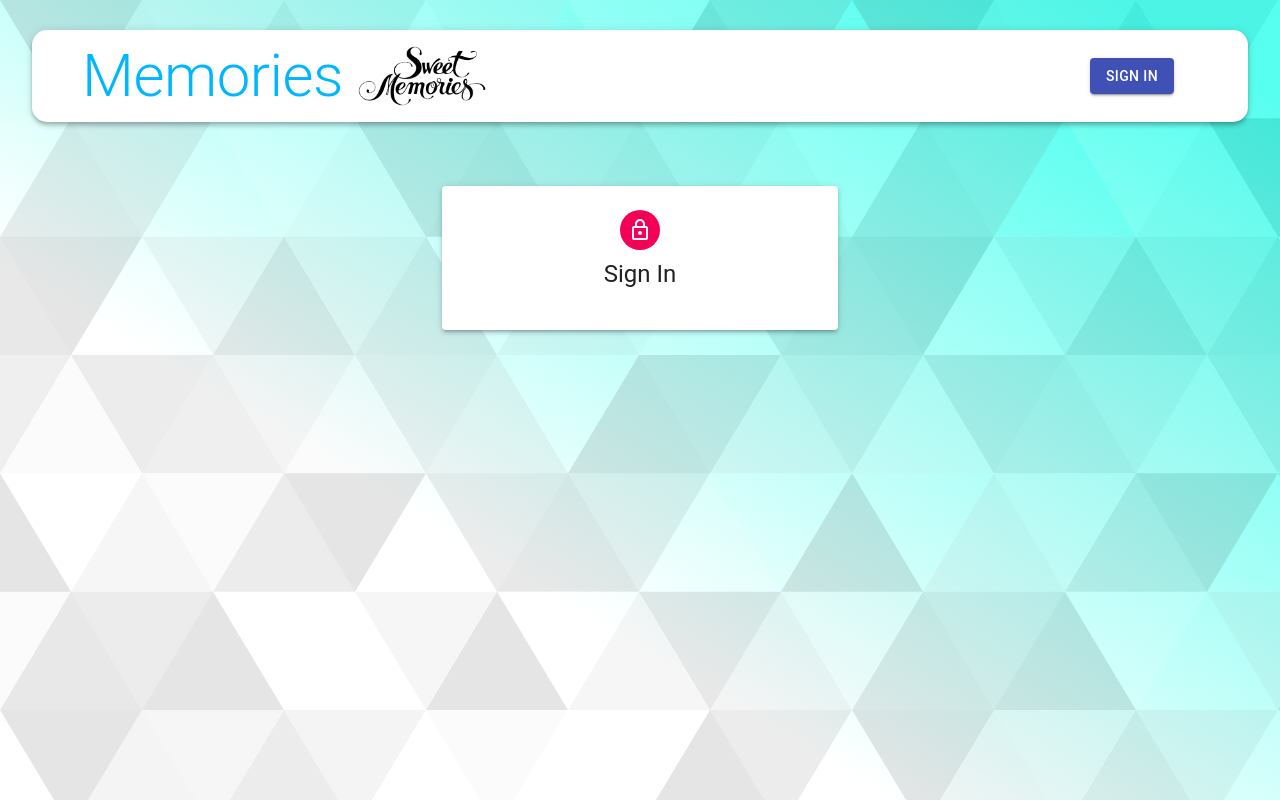
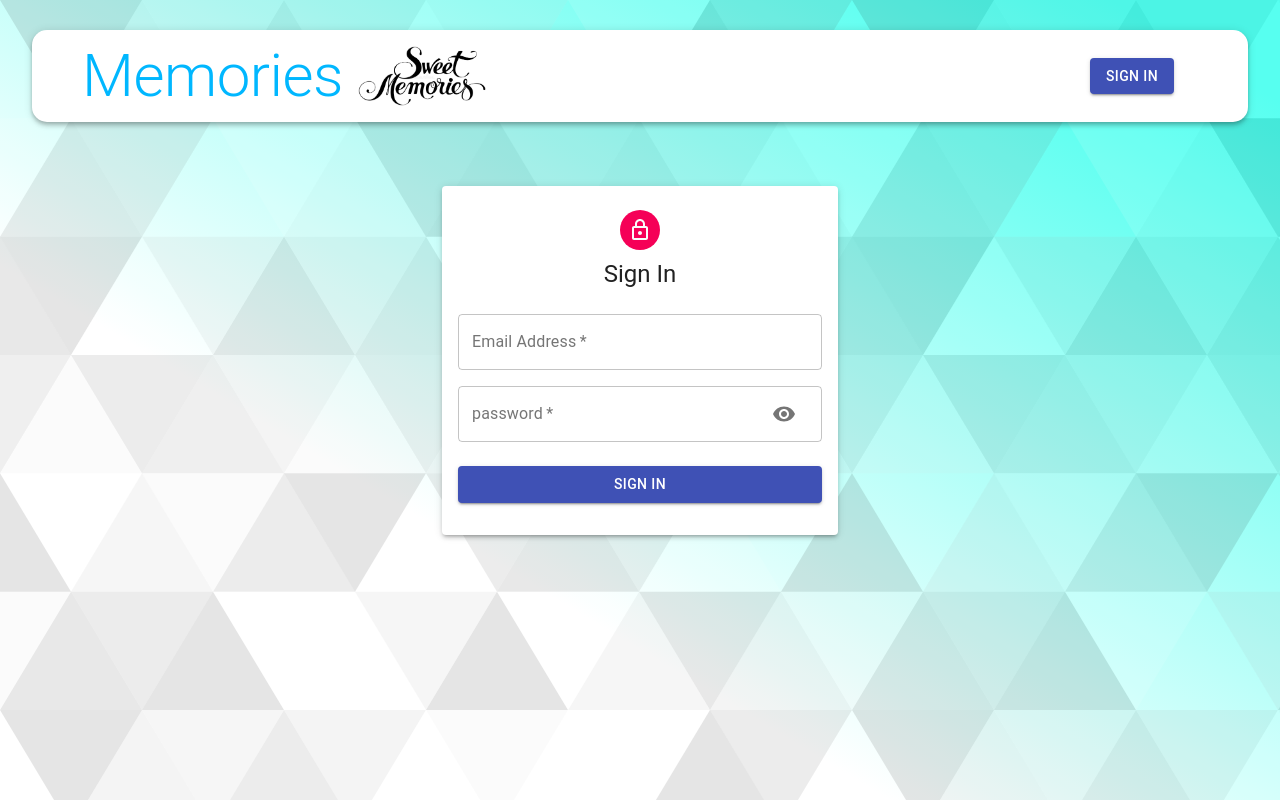
Before and after one commit to tahany777/client, a React (Create React App) app: page /auth in a window 1280 px wide. Built offline with nearby package versions, Linux system fonts and the light colour scheme.

Commit message:
feat: add sign up and sign in

```diff
--- a/package.json
+++ b/package.json
@@ -4,6 +4,8 @@
   "private": true,
   "proxy": "http://localhost:5000",
   "dependencies": {
+    "@emotion/react": "^11.9.0",
+    "@emotion/styled": "^11.8.1",
     "@material-ui/core": "^4.12.3",
     "@material-ui/icons": "^4.11.2",
     "@mui/icons-material": "^5.5.1",
--- a/src/components/Auth/Auth.js
+++ b/src/components/Auth/Auth.js
@@ -1,11 +1,13 @@
-import React from 'react'
-import { Avatar, Button, Paper, Grid, Typography, Container, TextField} from '@material-ui/core';
+import React, {useState} from 'react'
+import { Avatar, Button, Paper, Grid, Typography, Container} from '@material-ui/core';
 import LockOutlinedIcon from '@material-ui/icons/LockOutlined';
 import useStyles from './styles';
-
+import Input from './Input';
 const Auth = () => {
   const classes = useStyles();
+  const [showPassword, setShowPassword] = useState(false);
   const isSignup = false;
+  const handleShowPassword = () => setShowPassword((prevShowPassword) => !prevShowPassword);
   const handleSubmit = () => {
 
   };
@@ -24,16 +26,18 @@
             {
               isSignup && (
                 <>
-                <Grid xs={6} md={12}>
-                  <TextField name="firstName" label="first Name" handleChange={handleChange} autoFocus xs={6} />
-                </Grid>
-                <Grid xs={6} md={12}>
-                  <TextField name="firstName" label="first Name" handleChange={handleChange} autoFocus xs={6} />
-                </Grid>
+                  <Input name="firstName" label="first Name" handleChange={handleChange} autoFocus half />
+                  <Input name="firstName" label="first Name" handleChange={handleChange} half />
                 </>
               )
             }
+            <Input name="email" label="Email Address" handleChange={handleChange} type="email" />
+            <Input name="password" label="password" handleChange={handleChange} type={showPassword ? "text" : "password"} handleShowPassword={handleShowPassword} />
+            {isSignup && <Input name="confirmPassword" label="Repeat Password" handleChange={handleChange} type="password" />}
           </Grid>
+          <Button type="submit" fullWidth variant="contained" color="primary" className={classes.submit}>
+            {isSignup ? 'Sign Up' : 'Sign In'}
+          </Button>
         </form>
       </Paper>
     </Container>
--- a/src/components/Auth/Input.js
+++ b/src/components/Auth/Input.js
@@ -1,8 +1,32 @@
 import React from 'react'
-import { TextField, Grid, InputAdornment, IconButton } from '@material-ui/core'
-const Input = () => {
+import { TextField, Grid, InputAdornment, IconButton } from '@material-ui/core';
+import  Visibility  from '@mui/icons-material/Visibility';
+import  VisibilityOff  from '@material-ui/icons/VisibilityOff';
+
+const Input = ({ name, handleChange, label, type, half, handleShowPassword }) => {
   return (
-    <div>Input</div>
+    <Grid item xs={12} sm={half ? 6 : 12}>
+        <TextField
+          name={name}
+          onChange={handleChange}
+          variant="outlined"
+          required
+          fullWidth
+          label={label}
+          type={type}
+          InputProps={ name === 'password' ? {
+            endAdornment: (
+              <InputAdornment position="end">
+                <IconButton onClick={handleShowPassword}>
+                  {type === "password" ? <Visibility /> : <VisibilityOff />}
+
+                </IconButton>
+              </InputAdornment>
+            )
+          } : null}
+        />
+
+    </Grid>
   )
 }
 
```
Also changed, not shown: 2 other files (tests, documents, lock files or other folders).
